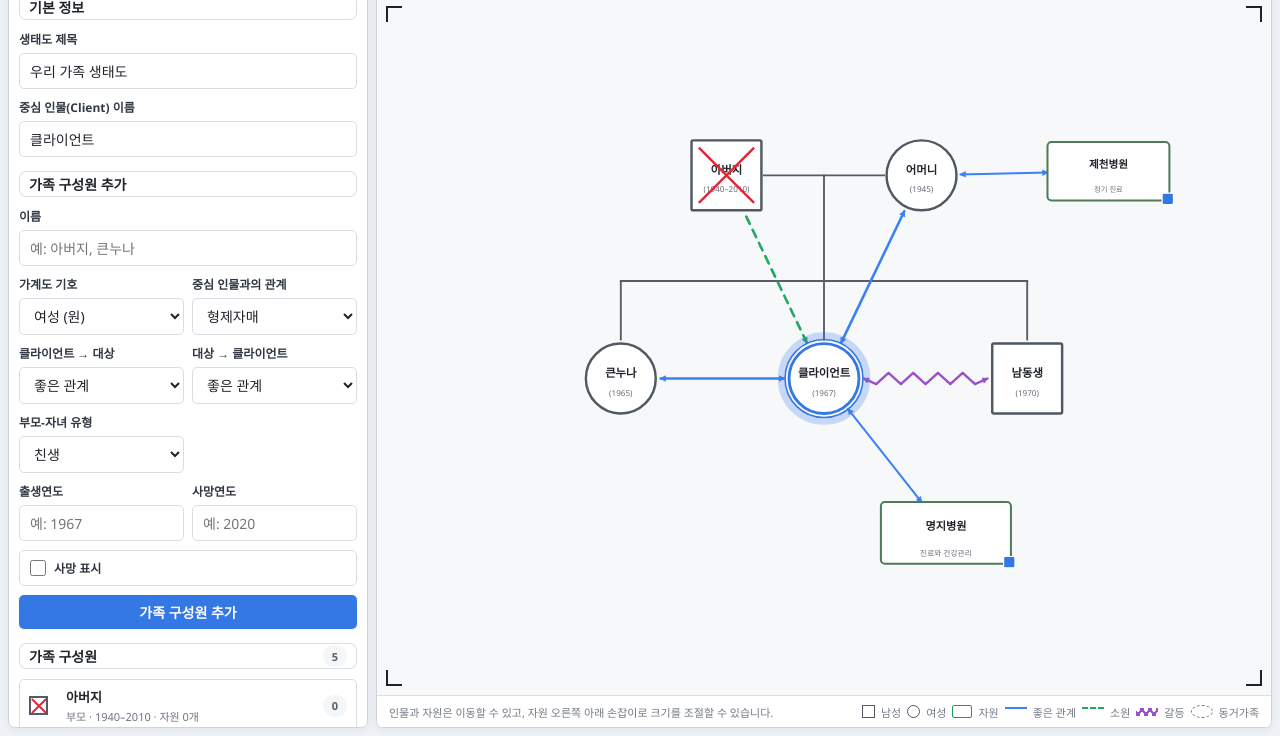
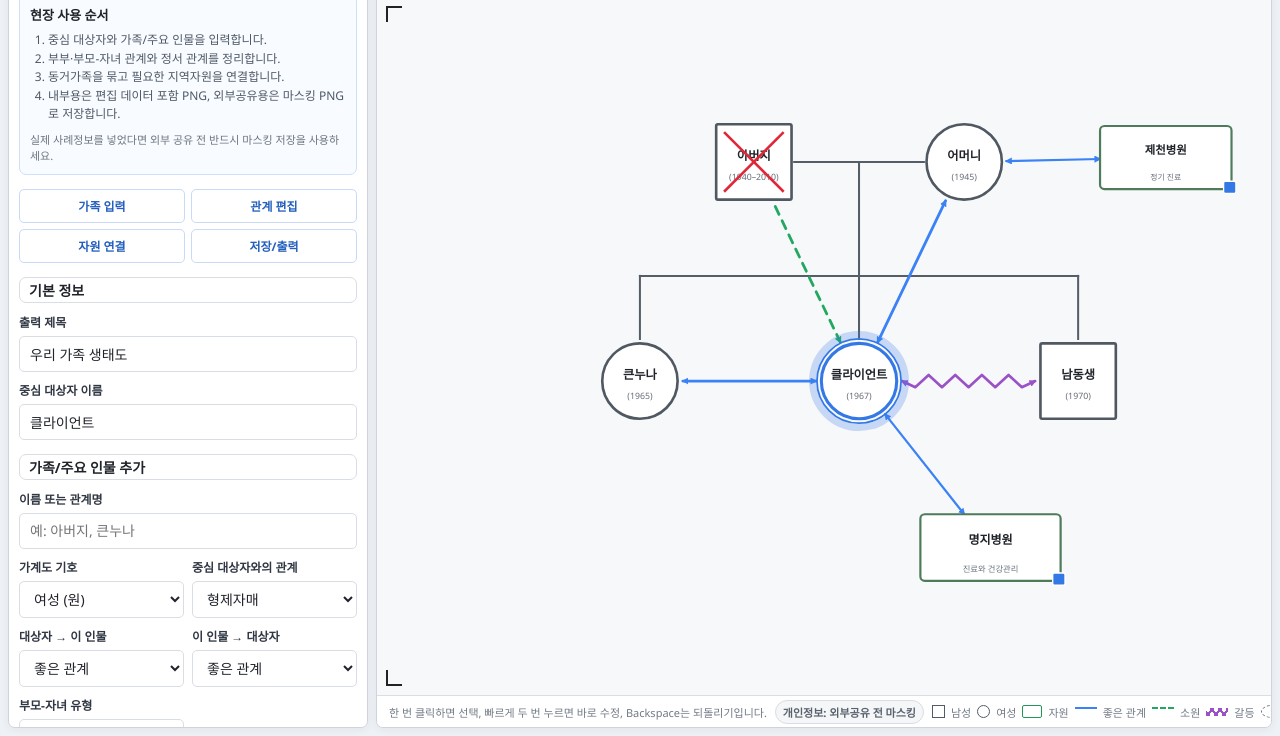
Before and after one commit to hansimjeking-spec/sanataedo, a plain HTML site: page index.html in a window 1280 px wide. Shown: the part 64-800 px from the top of the page. Drawn offline with Linux system fonts and the light colour scheme.

Commit message:
Load field workflow enhancements

```diff
--- a/index.html
+++ b/index.html
@@ -5,6 +5,7 @@
   <meta name="viewport" content="width=device-width, initial-scale=1">
   <title>가계도/생태도</title>
   <link rel="stylesheet" href="styles.css">
+  <link rel="stylesheet" href="enhancements.css">
 </head>
 <body>
   <div class="app">
@@ -229,5 +230,6 @@
     </section>
   </div>
   <script src="app.js"></script>
+  <script src="enhancements.js"></script>
 </body>
 </html>
```
